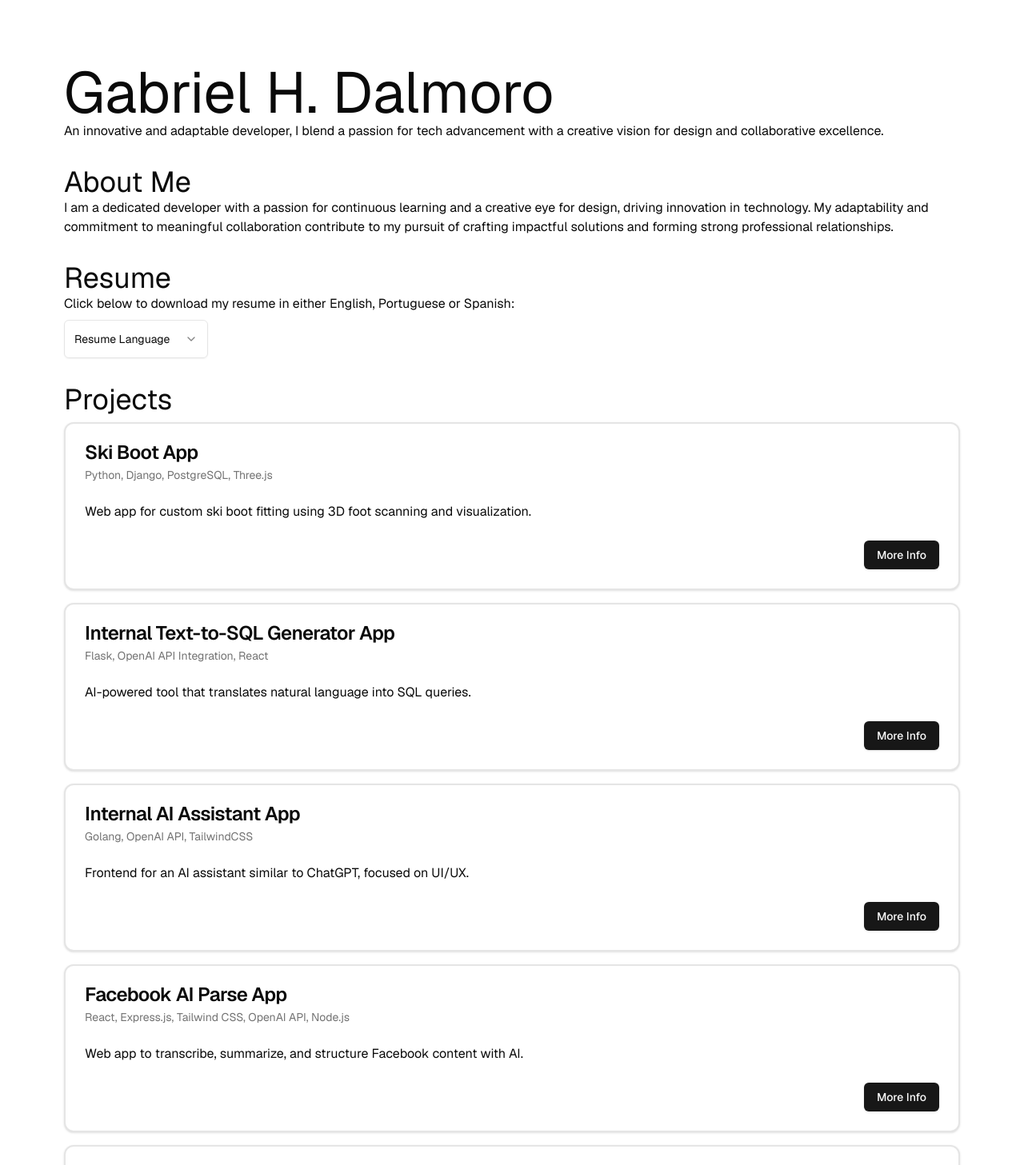
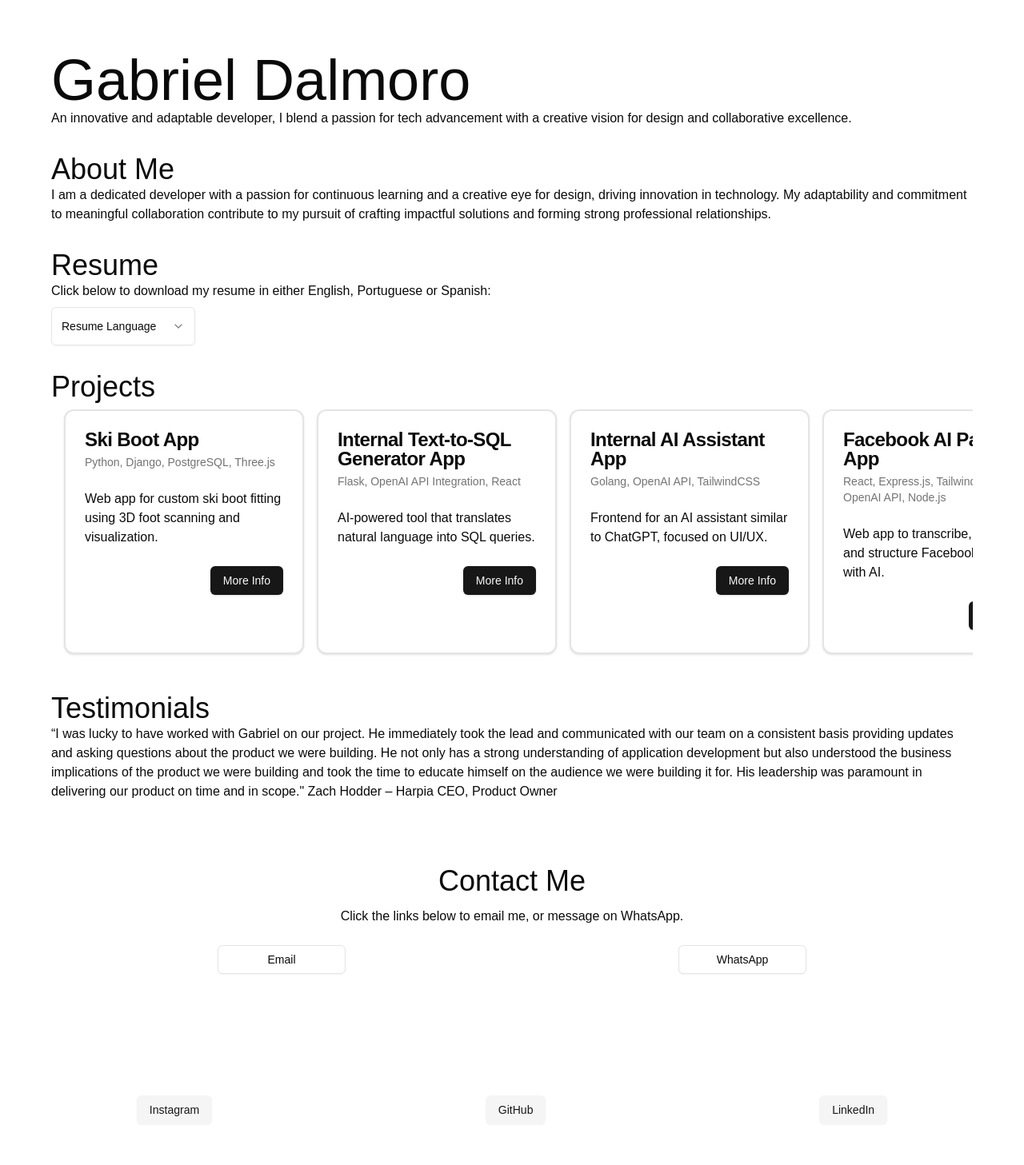
Before and after one commit to Gabriel-Dalmoro/my-website, a Next.js app: page / in a window 1280 px wide. Shown: the top 1457 px of the page at 80% size. Built offline with nearby package versions, Linux system fonts and the light colour scheme.

Commit message:
fix horizontal scrolling for cards

```diff
--- a/app/page.tsx
+++ b/app/page.tsx
@@ -24,10 +24,10 @@ export default function Home() {
   const content = textContent;
 
   return (
-    <div className="grid min-h-screen items-center gap-16 p-8 pb-20 font-[family-name:var(--font-geist-sans)] sm:p-20">
-      <main className="row-start-1 flex flex-col gap-8">
+    <div className="grid min-h-screen max-w-full items-center gap-12 pb-4">
+      <main className="container mx-auto flex flex-col gap-8 p-8 sm:p-16">
         <section className="">
-          <h1 className="text-6xl sm:text-7xl">Gabriel H. Dalmoro</h1>
+          <h1 className="text-6xl sm:text-7xl">Gabriel Dalmoro</h1>
           <p className="sm:items-start">{content.english.bio} </p>
         </section>
 
@@ -60,8 +60,10 @@ export default function Home() {
 
         <section>
           <h1 className="mb-2 text-4xl">{content.english.projectsTitle}</h1>
+          <div className="relative w-full max-w-[95vw] overflow-hidden">
+            <div className="flex max-w-full gap-4 overflow-x-auto scroll-smooth px-4">
               {content.english.projects.map((project) => (
-            <Card className="mb-4" key={project.id}>
+                <Card className="mb-4 w-[300px] flex-shrink-0" key={project.id}>
                   <CardHeader>
                     <CardTitle>{project.title}</CardTitle>
                     <CardDescription>{project.technologies}</CardDescription>
@@ -74,6 +76,8 @@ export default function Home() {
                   </CardFooter>
                 </Card>
               ))}
+            </div>
+          </div>
         </section>
 
         <section>
@@ -113,6 +117,7 @@ export default function Home() {
       <footer className="mt-10">
         <div className="flex justify-around">
           <Link
+            target="_blank"
             href="https://www.instagram.com/gabriel.dalmoro/"
             className={buttonVariants({
               variant: "secondary",
@@ -122,6 +127,7 @@ export default function Home() {
             Instagram
           </Link>
           <Link
+            target="_blank"
             href="https://github.com/Gabriel-Dalmoro"
             className={buttonVariants({
               variant: "secondary",
@@ -131,6 +137,7 @@ export default function Home() {
             GitHub
           </Link>
           <Link
+            target="_blank"
             href="https://www.linkedin.com/in/gabrieldalmoro/"
             className={buttonVariants({
               variant: "secondary",
@@ -140,9 +147,9 @@ export default function Home() {
             LinkedIn
           </Link>
         </div>
-        <div className="mt-12 flex justify-center">
+        <div className="mt-12 flex items-center justify-center">
           <Copyright className="h-3 text-gray-500" />
-          <p className="text-gray-500">Gabriel H. Dalmoro 2025</p>
+          <p className="text-gray-500">Gabriel Dalmoro 2025</p>
         </div>
       </footer>
     </div>
```
Lines whose indentation alone changed are shown as unchanged.
